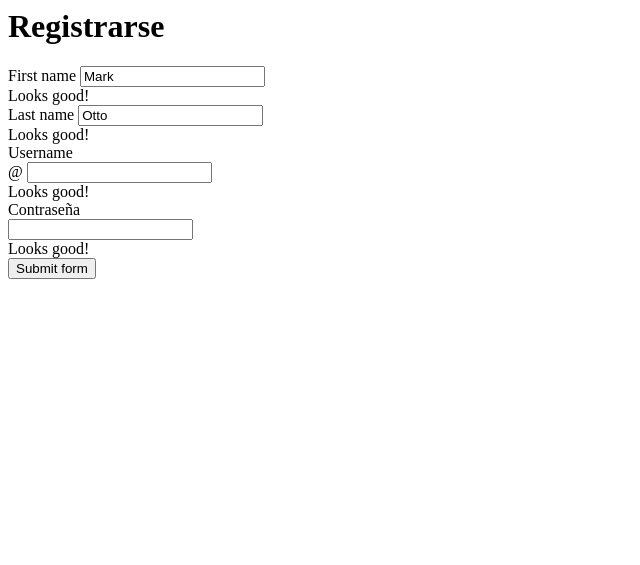
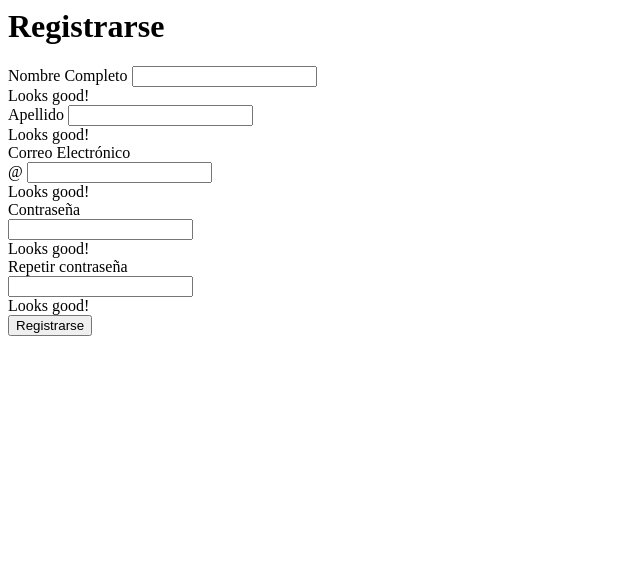
Before and after one commit to karlenaug/mielstore_definitivo, a PHP site: page /contenidos/contenido-register.php in a window 1280 px wide. Shown: the top 565 px of the page, without its empty margins (0-640 px from the left). Run offline with PHP 8.4, Linux system fonts and the light colour scheme.

Commit message:
formulario terminado

```diff
--- a/contenidos/contenido-register.php
+++ b/contenidos/contenido-register.php
@@ -5,15 +5,15 @@
 <form class="g-3 needs-validation was-validated container" style="min-height: 500px;">
   <div class="row mt-3">
     <div class="col-md-6">
-      <label for="validationServer01" class="form-label">First name</label>
-      <input type="text" class="form-control input-group has-validation " id="validationServer01" value="Mark" required="required">
+      <label for="validationServer01" class="form-label">Nombre Completo</label>
+      <input type="text" class="form-control input-group has-validation " id="validationServer01" value="" required="required">
       <div class="valid-feedback">
         Looks good!
       </div>
     </div>
     <div class="col-md-6">
-      <label for="validationServer02" class="form-label">Last name</label>
-      <input type="text" class="form-control input-group has-validation" id="validationServer02" value="Otto" required="required">
+      <label for="validationServer02" class="form-label">Apellido</label>
+      <input type="text" class="form-control input-group has-validation" id="validationServer02" value="" required="required">
       <div class="valid-feedback">
         Looks good!
       </div>
@@ -22,7 +22,7 @@
 
   <div class="row mt-3">
       <div class="col-md-6">
-        <label for="validationServerUsername" class="form-label">Username</label>
+        <label for="validationServerUsername" class="form-label">Correo Electrónico</label>
         <div class="input-group has-validation">
           <span class="input-group-text" id="inputGroupPrepend3">@</span>
           <input type="text" class="form-control is-invalid" id="validationServerUsername" aria-describedby="inputGroupPrepend3 validationServerUsernameFeedback" required="required">
@@ -40,7 +40,18 @@
         </div>
       </div>
   </div>
-  <div class="col-12 mt-5 centrado">
-      <button class="btn btn-primary" type="submit">Submit form</button>
+ <div class="row">
+    <div class="col-md-6">
+        <label for="validationServerUsername" class="form-label">Repetir contraseña</label>
+        <div class="input-group has-validation">
+          <input type="password" class="form-control is-invalid" id="validationServerUsername" aria-describedby="inputGroupPrepend3 validationServerUsernameFeedback" required="required">
+          <div class="valid-feedback">
+           Looks good!
+          </div>
+       </div>
     </div>
+   <div class="col-12 mt-4">
+          <button class="btn btn-warning" type="submit">Registrarse</button>
+    </div>
+ </div>
 </form></section>
```
